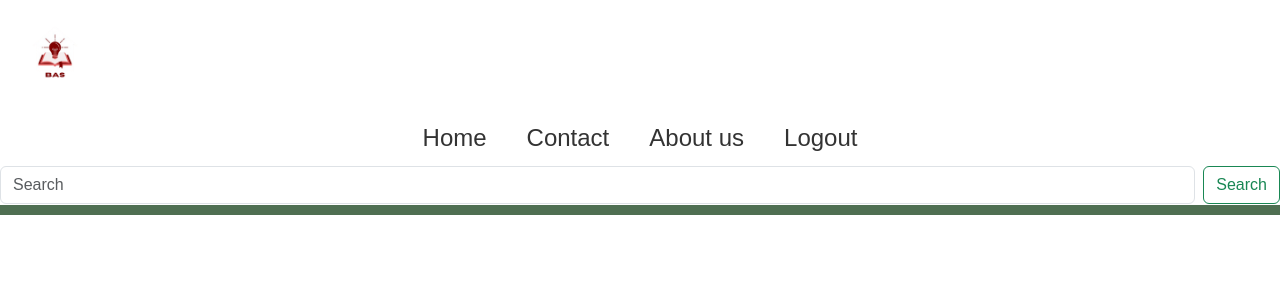
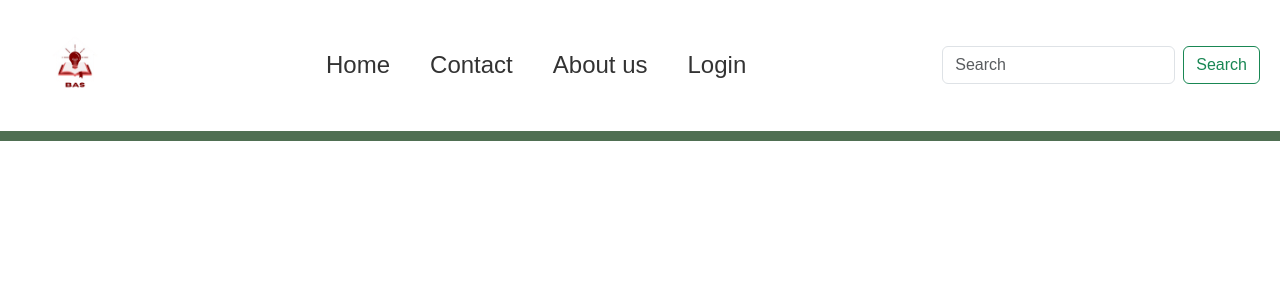
Before and after one commit to Scefa/BasOpdracht, a PHP site: page /main.php in a window 1280 px wide. Shown: the top 300 px of the page. Run offline with PHP 8.4, Linux system fonts and the light colour scheme.

Commit message:
Update main.php

```diff
--- a/main.php
+++ b/main.php
@@ -12,26 +12,29 @@
 
 </head>
 <body>
+<header class="homeheader">
 
 <a href="main.php" class="button-container">
   <img class="homelogo" src="./img/logobas.png" alt="Logo">
 </a>
+      <nav class="homenav">
+        <a href="main.php">Home</a>
+        <a href="contact.php">Contact</a>
+        <a href="aboutus.php">About us</a>
+        <a href="loginpage.php">Login</a>
+
+      </nav>
+      <form class="d-flex" role="search" action="search.php" method="post">
+    <input class="form-control me-2" type="search" placeholder="Search" aria-label="Search" name="search_query">
+    <button class="btn btn-outline-success" type="submit" name="search_submit">Search</button>
+</form>
+
+    </header>
+    <div class="homeline"></div>
 
 
 
 
-      <nav class="homenav">
-        <a href="main.php">Home</a>
-        <a href="contact.php">Contact</a>
-        <a href="aboutus.php">About us</a>
-        <a href="login_pagina.index.php">Logout</a>
 
-      </nav>
-      <form class="d-flex" role="search">
-        <input class="form-control me-2" type="search" placeholder="Search" aria-label="Search">
-        <button class="btn btn-outline-success" type="submit">Search</button>
-      </form>
-
-
-    </header>
-    <div class="homeline"></div>
+</body>
+</html>
```
